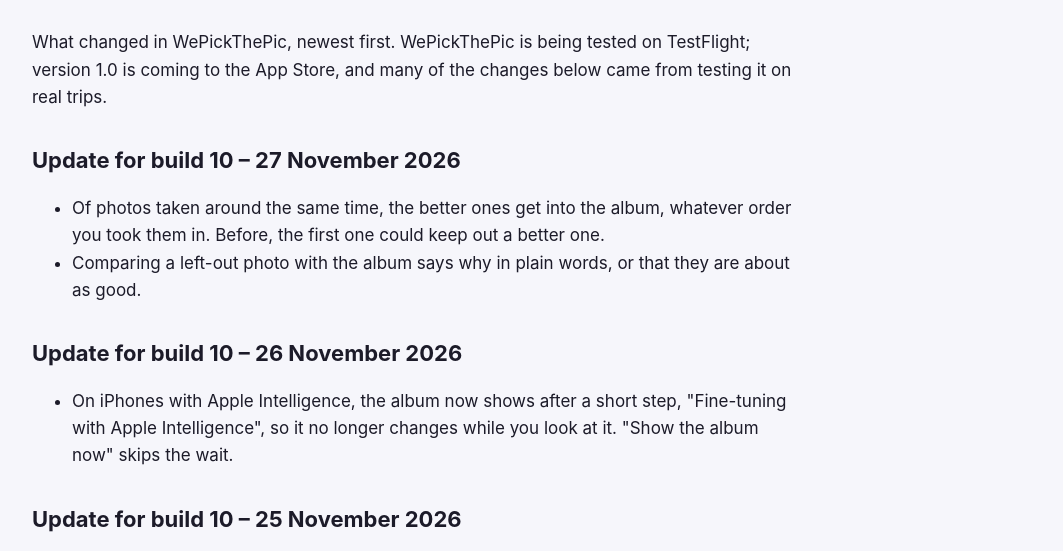
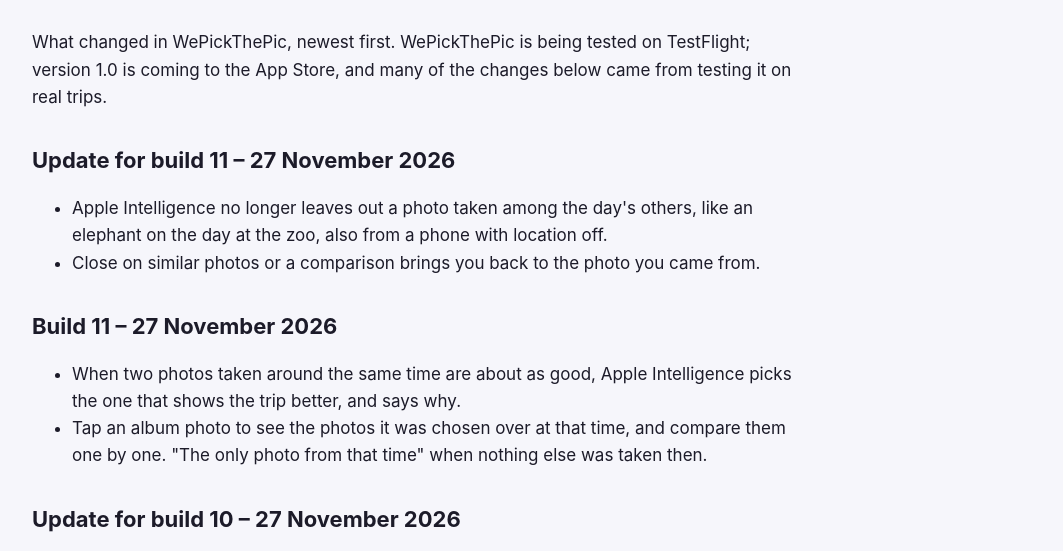
Before and after one commit to ssmartin/wepickthepic-website, a plain HTML site: page changes/index.html in a window 1280 px wide. Shown: the part 216-767 px from the top of the page, without its empty margins (108-1171 px from the left). Drawn offline with Linux system fonts and the light colour scheme.

Commit message:
What's new: build 11 and its updates
Co-Authored-By: Claude Opus 5.5 <noreply@anthropic.com>

```diff
--- a/changes/index.html
+++ b/changes/index.html
@@ -40,6 +40,16 @@
         <h1>What’s new</h1>
         <p class="meta">Updated 27 November 2026</p>
         <p>What changed in WePickThePic, newest first. WePickThePic is being tested on TestFlight; version 1.0 is coming to the App Store, and many of the changes below came from testing it on real trips.</p>
+        <h2>Update for build 11 – 27 November 2026</h2>
+        <ul>
+          <li>Apple Intelligence no longer leaves out a photo taken among the day's others, like an elephant on the day at the zoo, also from a phone with location off.</li>
+          <li>Close on similar photos or a comparison brings you back to the photo you came from.</li>
+        </ul>
+        <h2>Build 11 – 27 November 2026</h2>
+        <ul>
+          <li>When two photos taken around the same time are about as good, Apple Intelligence picks the one that shows the trip better, and says why.</li>
+          <li>Tap an album photo to see the photos it was chosen over at that time, and compare them one by one. "The only photo from that time" when nothing else was taken then.</li>
+        </ul>
         <h2>Update for build 10 – 27 November 2026</h2>
         <ul>
           <li>Of photos taken around the same time, the better ones get into the album, whatever order you took them in. Before, the first one could keep out a better one.</li>
```
